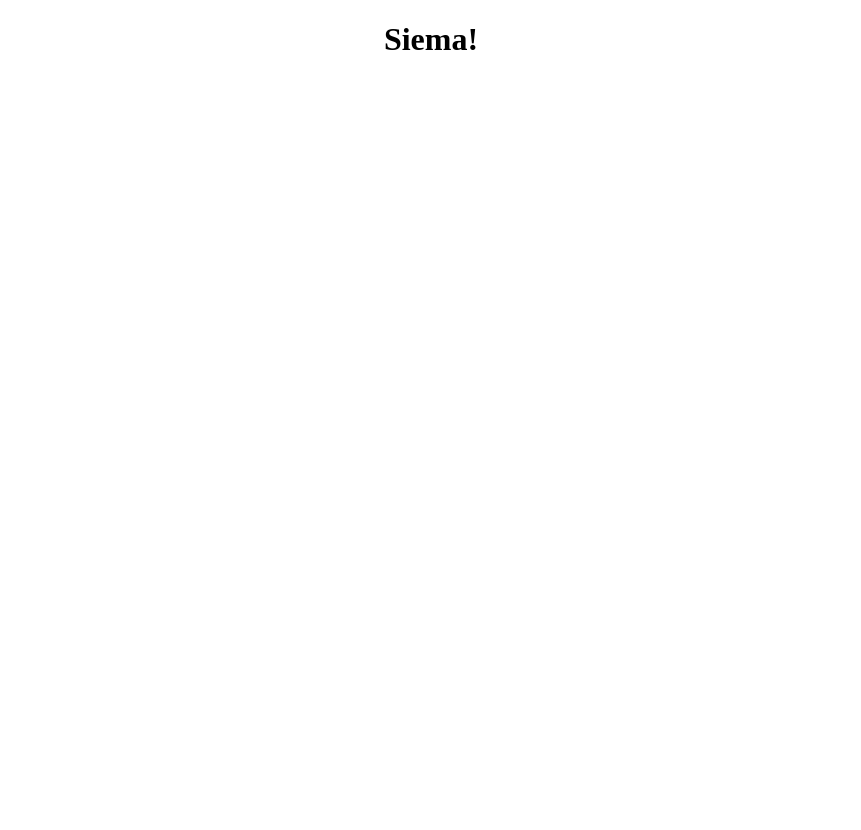
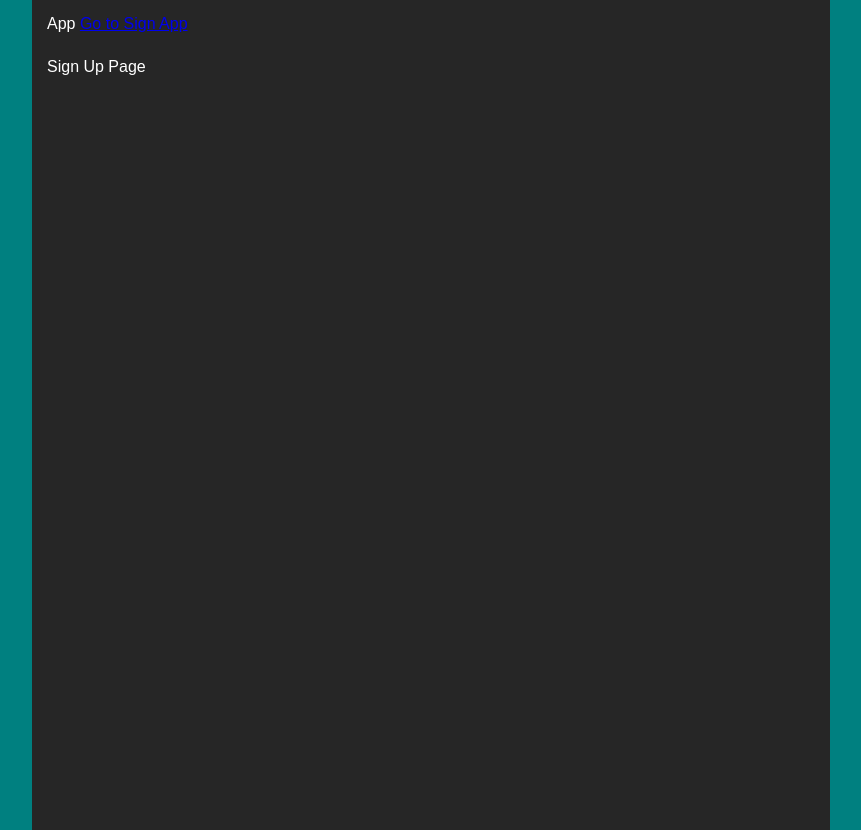
Before and after one commit to Aryanesj/Product.TS, a React (Create React App) app: page /sign-in in a window 1280 px wide. Shown: the whole page, without its empty margins (209-1070 px from the left). Before the commit the page ends 800 px from the top, so only its background shows below. Built offline with nearby package versions, Linux system fonts and the light colour scheme.

Commit message:
started with navigation
+ RRD

```diff
--- a/package.json
+++ b/package.json
@@ -12,6 +12,7 @@
     "@types/react-dom": "^17.0.11",
     "react": "^17.0.2",
     "react-dom": "^17.0.2",
+    "react-router-dom": "^6.2.1",
     "react-scripts": "5.0.0",
     "typescript": "^4.5.5",
     "web-vitals": "^2.1.4"
--- a/src/App.css
+++ b/src/App.css
@@ -1,38 +1,31 @@
-.App {
-  text-align: center;
+*,
+*::before,
+*::after {
+  margin: 0;
+  padding: 0;
 }
 
-.App-logo {
-  height: 40vmin;
-  pointer-events: none;
-}
+@import url('https://fonts.googleapis.com/css2?family=Montserrat:ital,wght@0,400;0,700;1,400&display=swap');
 
-@media (prefers-reduced-motion: no-preference) {
-  .App-logo {
-    animation: App-logo-spin infinite 20s linear;
-  }
-}
-
-.App-header {
-  background-color: #282c34;
-  min-height: 100vh;
-  display: flex;
-  flex-direction: column;
-  align-items: center;
-  justify-content: center;
-  font-size: calc(10px + 2vmin);
+body {
+  background-color: #008080;
+  font-family: 'Montserrat', sans-serif;
   color: white;
 }
 
-.App-link {
-  color: #61dafb;
+.wrap {
+  margin: 0 auto;
+  padding: 15px;
+  max-width: 768px;
+  background-color: #262626;
+  min-height: 100vh;
+  display: flex;
+  gap: 25px;
+  flex-direction: column;
 }
 
-@keyframes App-logo-spin {
-  from {
-    transform: rotate(0deg);
-  }
-  to {
-    transform: rotate(360deg);
+@media screen and (max-width: 768px) {
+  .wrap {
+    margin: 35px;
   }
 }
--- a/src/App.tsx
+++ b/src/App.tsx
@@ -1,12 +1,17 @@
 import React from 'react';
 import './App.css';
+import { Router } from './router/router';
+import { Link } from 'react-router-dom';
 
-function App() {
+export const App: React.FC = () => {
   return (
-    <div className="App">
-      <h1>Siema!</h1>
-    </div>
-  );
-}
-
-export default App;
+  		<div className="wrap">
+  			<div>
+  				App <Link to={'/sign-in'}>Go to Sign App</Link>
+  			</div>
+  			<div>
+  				<Router />
+  			</div>
+  		</div>
+  	);
+};
--- a/src/index.tsx
+++ b/src/index.tsx
@@ -1,13 +1,16 @@
 import React from 'react';
+import { BrowserRouter} from 'react-router-dom';
 import ReactDOM from 'react-dom';
-import App from './App';
+import { App } from './App';
 import reportWebVitals from './reportWebVitals';
 
 ReactDOM.render(
-  <React.StrictMode>
-    <App />
-  </React.StrictMode>,
-  document.getElementById('root')
+      <React.StrictMode>
+      	<BrowserRouter>
+      		<App />
+      	</BrowserRouter>
+  		</React.StrictMode>,
+    document.getElementById('root')
 );
 
 reportWebVitals();
--- /dev/null
+++ b/src/pages/SignUpPage/SignUpPage.tsx
@@ -0,0 +1,5 @@
+import { FC } from 'react';
+
+export const SignUpPage: FC = () => {
+	return <div>Sign Up Page</div>;
+};
--- /dev/null
+++ b/src/pages/SignUpPage/index.ts
@@ -0,0 +1 @@
+export * from './SignUpPage';
--- /dev/null
+++ b/src/router/index.ts
@@ -0,0 +1 @@
+export * from './router';
--- /dev/null
+++ b/src/router/router.tsx
@@ -0,0 +1,13 @@
+import { FC } from 'react';
+import { SignUpPage } from '../pages/SignUpPage/SignUpPage';
+import { Routes, Route } from 'react-router-dom';
+
+export const Router: FC = () => {
+	return (
+		<>
+			<Routes>
+				<Route path={'/sign-in'} element={<SignUpPage />} />
+			</Routes>
+		</>
+	);
+};
```
Also changed, not shown: 2 other files (tests, documents, lock files or other folders).
